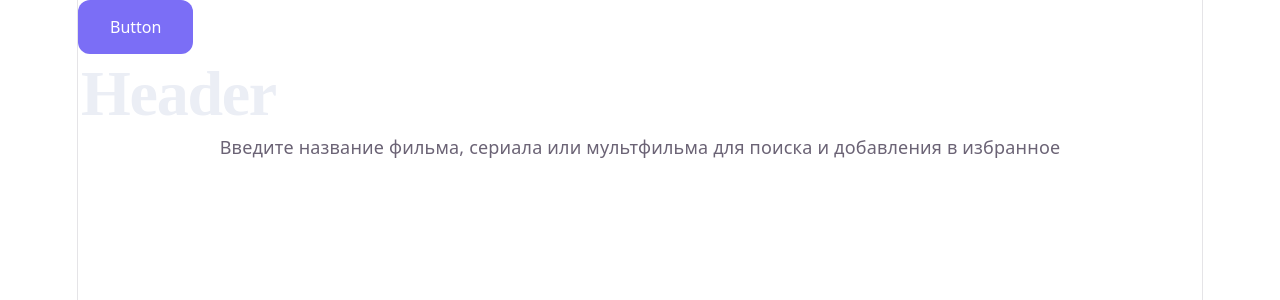
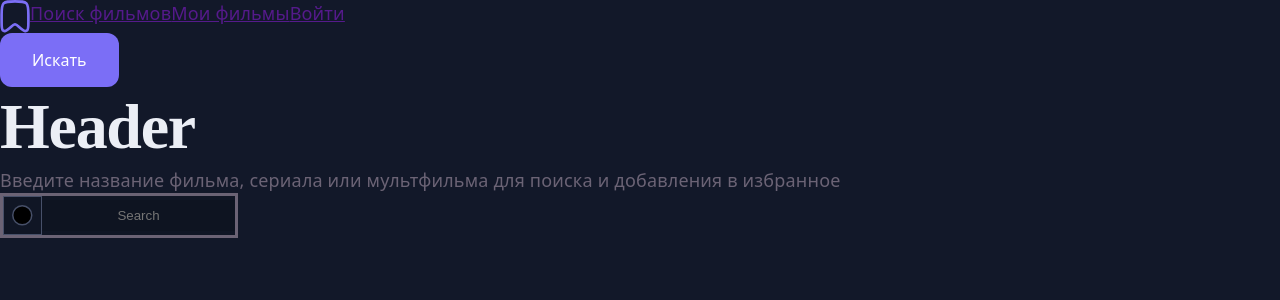
Before and after one commit to EgorBazaleev/react-app, a React (Vite) app: page / in a window 1280 px wide. Shown: the top 300 px of the page. Built offline with nearby package versions, Linux system fonts and the light colour scheme.

Commit message:
2 задание

```diff
--- a/src/App.jsx
+++ b/src/App.jsx
@@ -1,15 +1,25 @@
 import './App.css';
 import Button from './components/Button/Button';
 import Header from './components/Header/Header';
+import MenuLayout from './components/MenuLayout/MenuLayout';
 import Paragraph from './components/Paragraph/Paragraph';
+import Search from './components/Search/Search';
 
 function App() {
 
+  const searchButtonHandler = () => console.log('search');
+
   return (
     <>
-      <Button/>
+      <MenuLayout iconPath='./bookmark.svg'>
+          <a href="">Поиск фильмов</a>
+          <a href="">Мои фильмы</a>
+          <a href="">Войти</a>
+      </MenuLayout>
+      <Button text='Искать' onClick={searchButtonHandler}/>
       <Header/>
       <Paragraph/>
+      <Search/>
     </>
   );
 }
--- a/src/components/Button/Button.jsx
+++ b/src/components/Button/Button.jsx
@@ -1,7 +1,7 @@
 import './Button.css';
 
-function Button(){
-    return (<button className='button'>Button</button>);
+function Button({text, onClick}){
+    return (<button className='button' onClick={onClick}>{text}</button>);
 }
 
 export default Button;
--- /dev/null
+++ b/src/components/Input/Input.css
@@ -0,0 +1,21 @@
+.input{
+    display: flex;
+    border: solid;
+    align-items: center;
+    width: fit-content;
+    background: #0000001A;
+}
+
+.input__front-icon{
+    width: 21px;
+    height: 21px;
+    padding: 8px;
+    border: 1.5px solid #475069
+}
+
+.input__input{
+    border: none;
+    text-align: center;
+    padding: 8px;
+    background: #0000001A;
+}
--- /dev/null
+++ b/src/components/Input/Input.jsx
@@ -0,0 +1,12 @@
+import './Input.css';
+
+function Input({iconPath, placeholder}){
+    return (
+        <div className='input'>
+            {iconPath && <img className='input__front-icon' src={iconPath}/>}
+            <input className='input__input' placeholder={placeholder}/>
+        </div>
+    );
+}
+
+export default Input;
--- /dev/null
+++ b/src/components/MenuLayout/MenuLayout.css
@@ -0,0 +1,13 @@
+.menu-layout{
+    display: flex;
+}
+
+.menu-layout__front-icon{
+    width: 30px;
+    height: 33px;
+    float: left;
+}
+
+.menu-layout__content{
+    float: right;
+}
--- /dev/null
+++ b/src/components/MenuLayout/MenuLayout.jsx
@@ -0,0 +1,12 @@
+import './MenuLayout.css';
+
+function MenuLayout({iconPath, children}){
+    return (
+        <div className='menu-layout'>
+            {iconPath && <img className='menu-layout__front-icon' src={iconPath}/>}
+            <div className='menu-layout__content'>{children}</div>
+        </div>
+    );
+}
+
+export default MenuLayout;
--- /dev/null
+++ b/src/components/Search/Search.jsx
@@ -0,0 +1,10 @@
+import Input from '../Input/Input';
+import './Search.css';
+
+function Search(){
+    return (
+      <Input iconPath="./search.svg" placeholder="Search"/>
+    );
+}
+
+export default Search;
--- a/src/index.css
+++ b/src/index.css
@@ -1,7 +1,7 @@
 :root {
   --text: #6b6375;
   --text-h: #08060d;
-  --bg: #fff;
+  --bg: #121829;
   --border: #e5e4e7;
   --code-bg: #f4f3ec;
   --accent: #aa3bff;
@@ -53,59 +53,3 @@
 body {
   margin: 0;
 }
-
-#root {
-  width: 1126px;
-  max-width: 100%;
-  margin: 0 auto;
-  text-align: center;
-  border-inline: 1px solid var(--border);
-  min-height: 100svh;
-  display: flex;
-  flex-direction: column;
-  box-sizing: border-box;
-}
-
-h1,
-h2 {
-  font-family: var(--heading);
-  font-weight: 500;
-  color: var(--text-h);
-}
-
-h1 {
-  font-size: 56px;
-  letter-spacing: -1.68px;
-  margin: 32px 0;
-  @media (max-width: 1024px) {
-    font-size: 36px;
-    margin: 20px 0;
-  }
-}
-h2 {
-  font-size: 24px;
-  line-height: 118%;
-  letter-spacing: -0.24px;
-  margin: 0 0 8px;
-  @media (max-width: 1024px) {
-    font-size: 20px;
-  }
-}
-p {
-  margin: 0;
-}
-
-code,
-.counter {
-  font-family: var(--mono);
-  display: inline-flex;
-  border-radius: 4px;
-  color: var(--text-h);
-}
-
-code {
-  font-size: 15px;
-  line-height: 135%;
-  padding: 4px 8px;
-  background: var(--code-bg);
-}
```
Also changed, not shown: public/bookmark.svg (added), public/search.svg (added), src/components/Search/Search.css (added).
